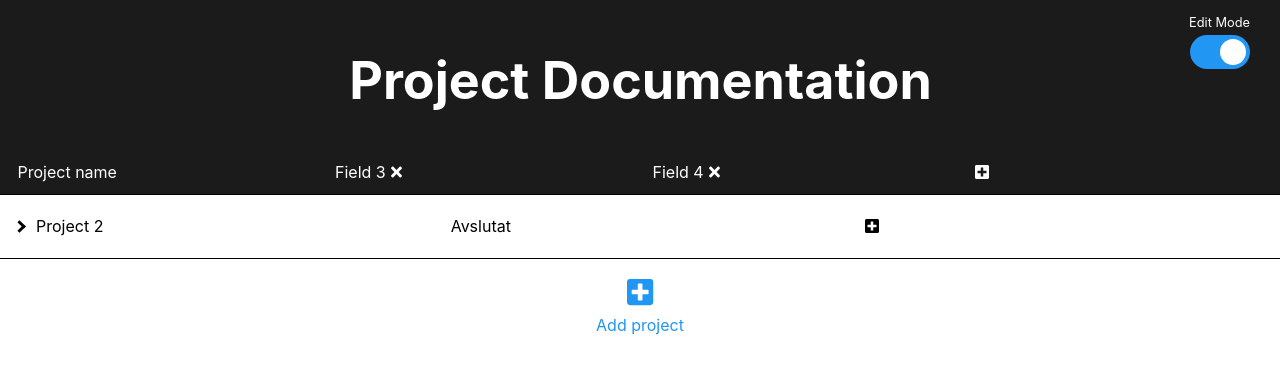
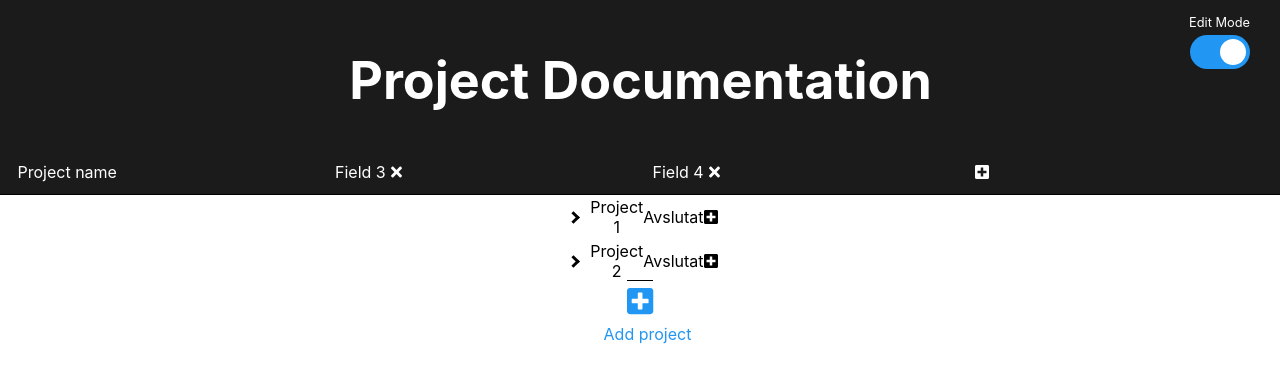
Before and after one commit to bovicbro/projectDocumentation, a React (Create React App) app: page / in a window 1280 px wide. Shown: the top 382 px of the page. Built offline with nearby package versions, Linux system fonts and the light colour scheme.

Commit message:
makes first project visible

```diff
--- a/src/components/projects/ProjectGrid.js
+++ b/src/components/projects/ProjectGrid.js
@@ -12,7 +12,7 @@ class ProjectGrid extends Component {
     return () => this.props.toggleFieldAsColumn(field)
   }
 
-  renderProjects() {
+  renderProjectRows() {
     return this.props.projects.map(project => (
       <ProjectGridRow
         project={project}
@@ -46,17 +46,11 @@ class ProjectGrid extends Component {
     )
   }
 
-  addProject = () => {
-    this.props.newProject('New project')
-  }
-
-  render() {
-    const fields = this.props.fields
+  renderTopRow() {
     return (
-      <div className="projectGrid">
       <div className="projectGridRow projectGridHeader">
         <div className="projectGridColumn">Project name</div>
-          {fields
+        {this.props.fields
           .filter(field => field.isColumn)
           .map(field => {
             return (
@@ -68,11 +62,26 @@ class ProjectGrid extends Component {
           })}
         {this.renderAddColumn()}
       </div>
-        {this.renderProjects()}
+    )
+  }
+
+  addProject = () => {
+    this.props.newProject('New project')
+  }
+
+  render() {
+    return (
+      <div className="projectGrid">
+        {this.renderTopRow()}
+        <div className="projectRowsContainer">
+          {this.renderProjectRows()}
           <span onClick={this.addProject} className="addProject">
-          <i><FontAwesomeIcon icon="plus-square" /></i>
+            <i>
+              <FontAwesomeIcon icon="plus-square" />
+            </i>
             <p>Add project</p>
           </span>
+        </div>
       </div>
     )
   }
--- a/src/components/projects/projectGrid.css
+++ b/src/components/projects/projectGrid.css
@@ -7,7 +7,7 @@
   height: calc(80vh - 15px);
   margin-top: calc(20vh - 15px);
   overflow-y: scroll;
-  margin-left:-15px;
+  margin-left: -15px;
   padding-left: 15px;
   padding-right: 15px;
 }
@@ -54,7 +54,7 @@
 .expanded {
   transform: rotate(45deg);
   -webkit-transform: rotate(45deg);
-  margin-top:16px;
+  margin-top: 16px;
   transition: all 0.3s ease;
 }
 
@@ -63,7 +63,7 @@
   color: black;
 }
 
-.projectGridColumn > div{
+.projectGridColumn > div {
   display: flex;
   justify-content: flex-start;
 }
@@ -97,25 +97,30 @@
   font-weight: bold;
 }
 
-.projectGrid span{
-  margin-left:5px;
+.projectGrid span {
+  margin-left: 5px;
 }
 
-.addProject{
+.addProject {
   bottom: -1px;
   width: calc(100% + 16px);
-  margin-left: -15px!important;
+  margin-left: -15px !important;
   padding: 15px 0;
-  margin-top:10px;
+  margin-top: 10px;
   border-top: 1px solid black;
-  color: #2196F3;
+  color: #2196f3;
 }
 
-.addProject i{
-  font-size:30px;
+.addProject i {
+  font-size: 30px;
 }
 
-.addProject p{
+.addProject p {
   padding: 0;
   margin: 5px 0;
 }
+
+.projectRowsContainer {
+  margin-top: 35px;
+  flex: 1;
+}
```
Lines whose indentation alone changed are shown as unchanged.
